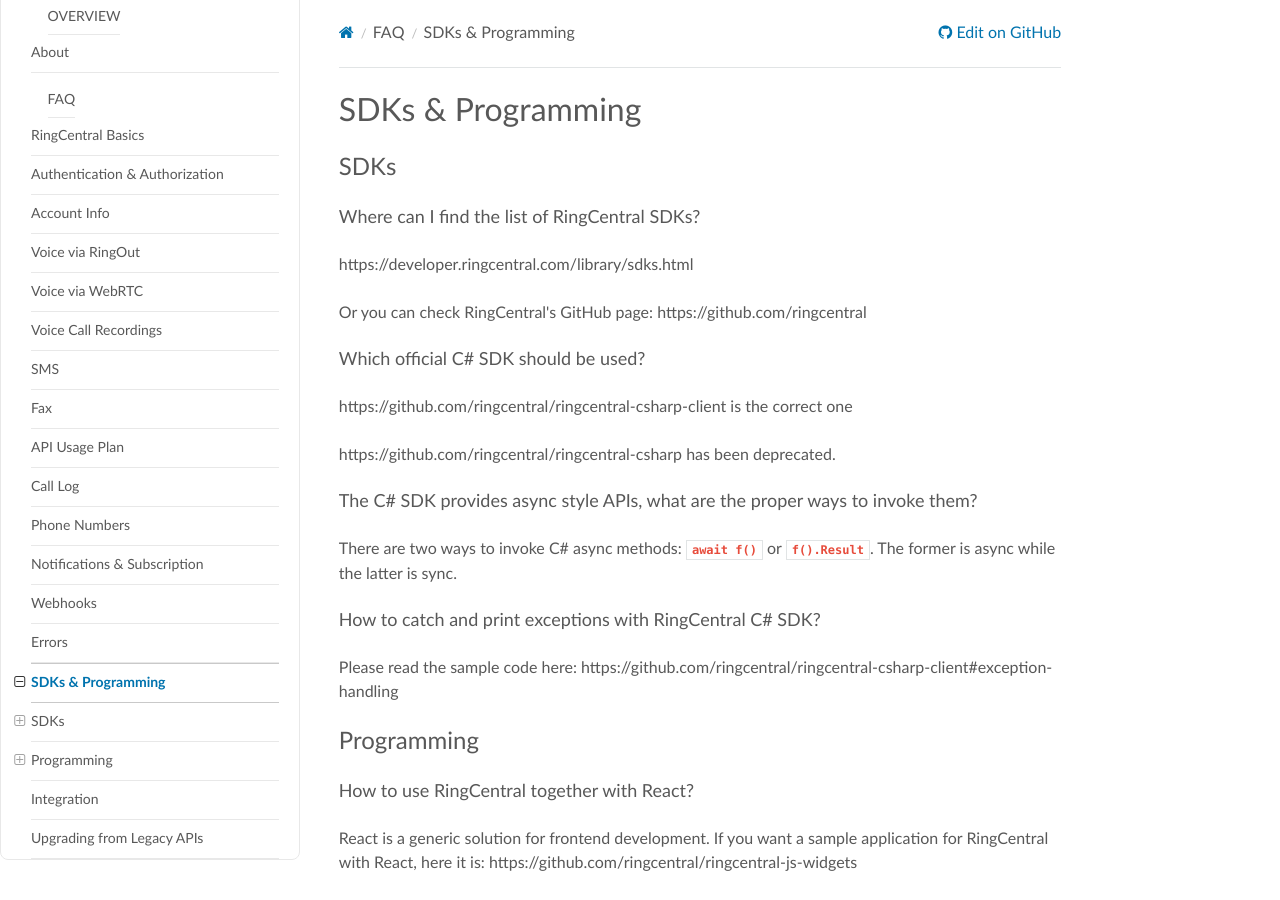
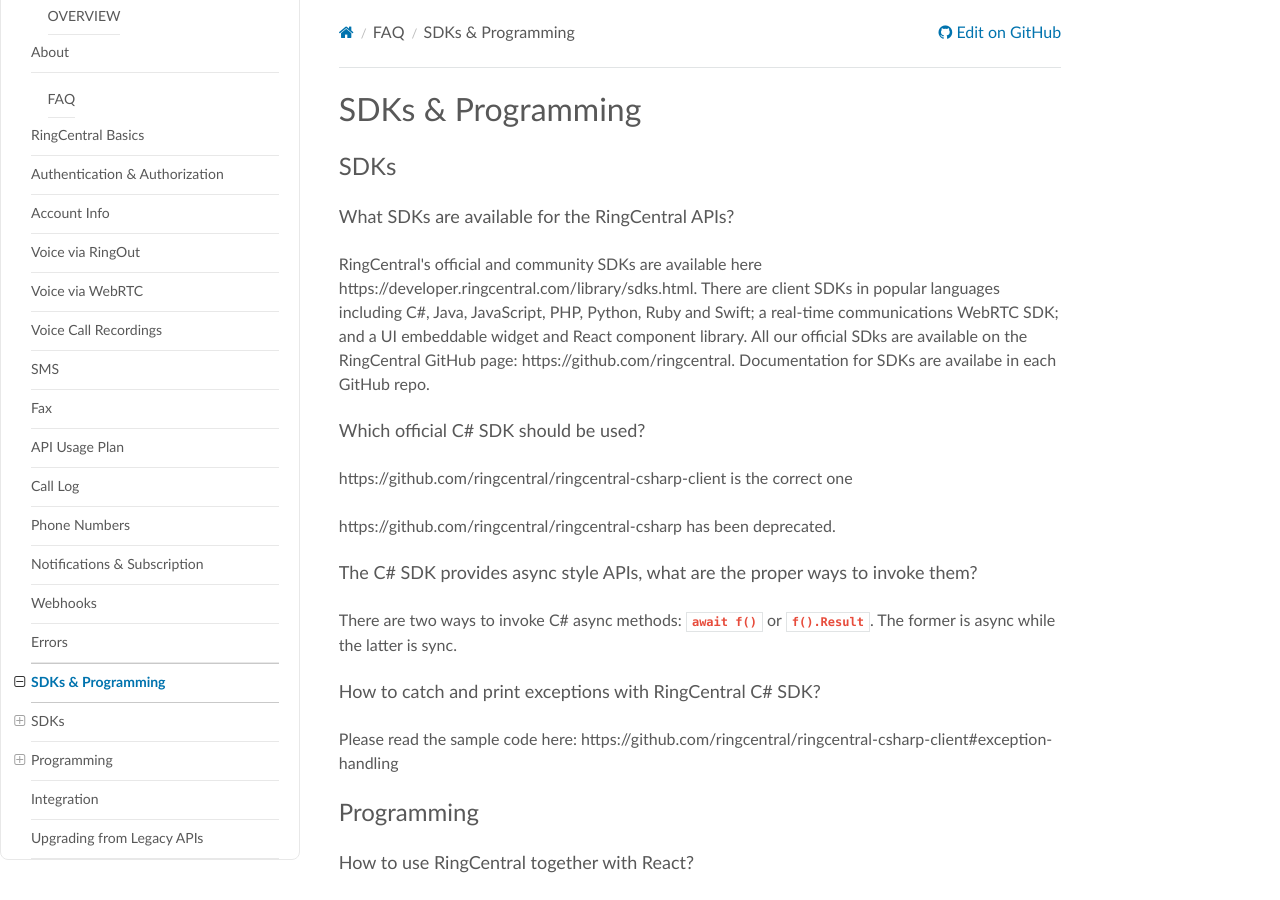
Before and after one commit to ringcentral/ringcentral-faq, an MkDocs documentation site: the page built from docs/sdks_programming.md, in a window 1280 px wide and 900 px high. Built offline with MkDocs 1.6.1, drawn with Linux system fonts in a browser that asks for light colours; nearby versions of some CDN libraries; old or Windows-style settings are respelled for this version of MkDocs.

Commit message:
Update sdks_programming.md

```diff
--- a/docs/sdks_programming.md
+++ b/docs/sdks_programming.md
@@ -2,11 +2,9 @@
 
 ## SDKs
 
-### Where can I find the list of RingCentral SDKs?
+### What SDKs are available for the RingCentral APIs?
 
-https://developer.ringcentral.com/library/sdks.html
-
-Or you can check RingCentral's GitHub page: https://github.com/ringcentral
+RingCentral's official and community SDKs are available here https://developer.ringcentral.com/library/sdks.html. There are client SDKs in popular languages including C#, Java, JavaScript, PHP, Python, Ruby and Swift; a real-time communications WebRTC SDK; and a UI embeddable widget and React component library. All our official SDks are available on the RingCentral GitHub page: https://github.com/ringcentral. Documentation for SDKs are availabe in each GitHub repo.
 
 ### Which official C# SDK should be used?
 
```
